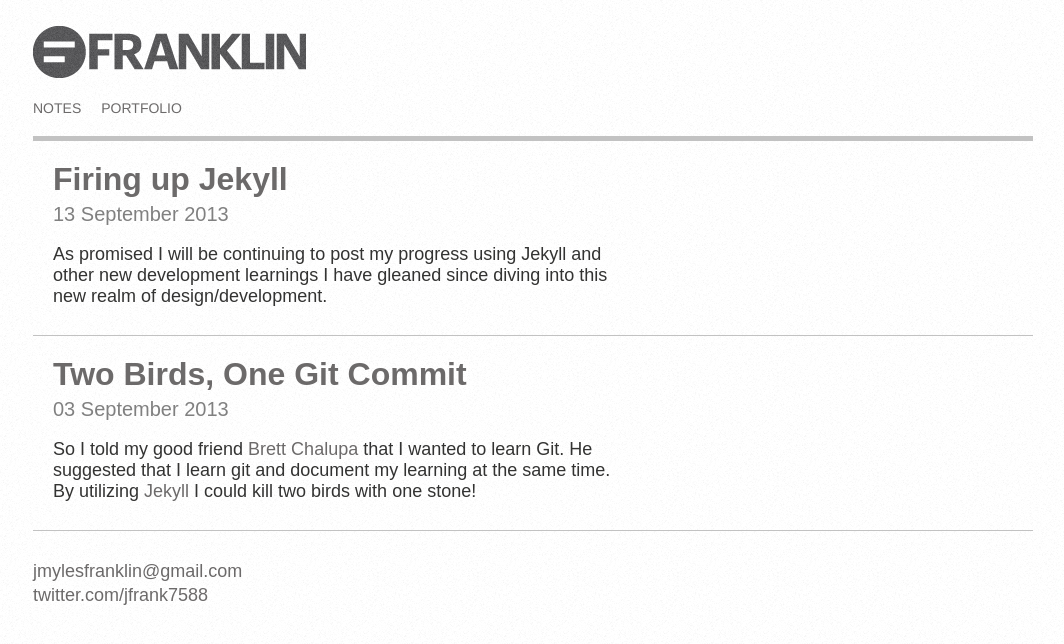
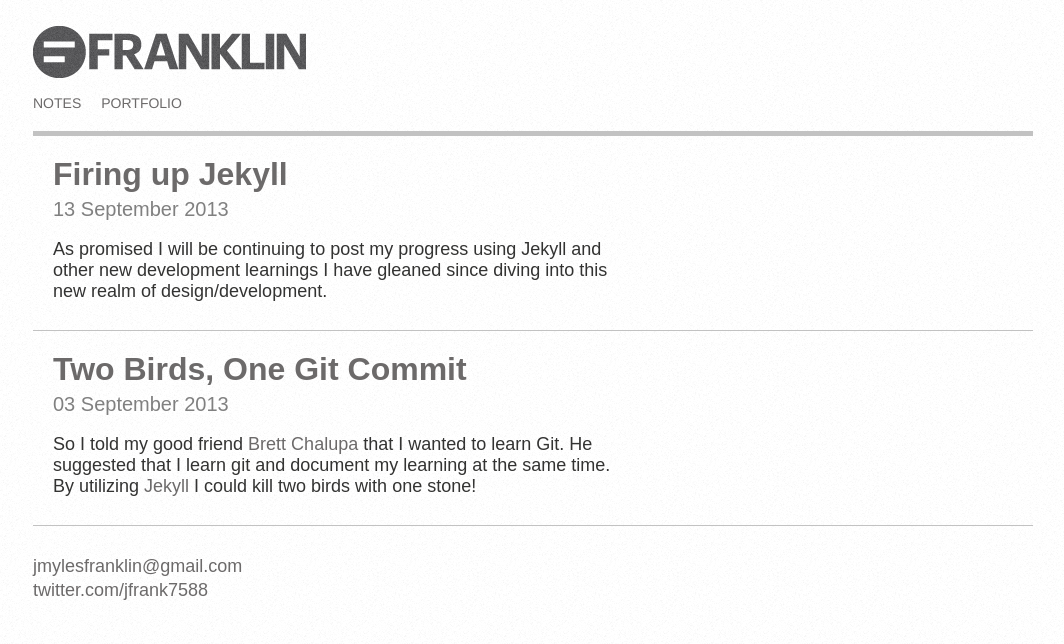
Before and after one commit to joshmfranklin/notes, a Jekyll site: the page built from index.html, in a window 1280 px wide. Shown: the top 644 px of the page, without its empty margins (107-1171 px from the left). Built offline with Jekyll 4.4.1, drawn with Linux system fonts in a browser that asks for light colours; Markdown is read by kramdown in place of the engine named in the settings.

Commit message:
nav adjustment

```diff
--- a/css/main.css
+++ b/css/main.css
@@ -33,7 +33,7 @@ a:hover {
 
 /* nav styles */
 .nav {
-  margin-top:10px;
+  margin-top: 5px;
   margin-bottom: 13px;
 }
 .nav a {
```
